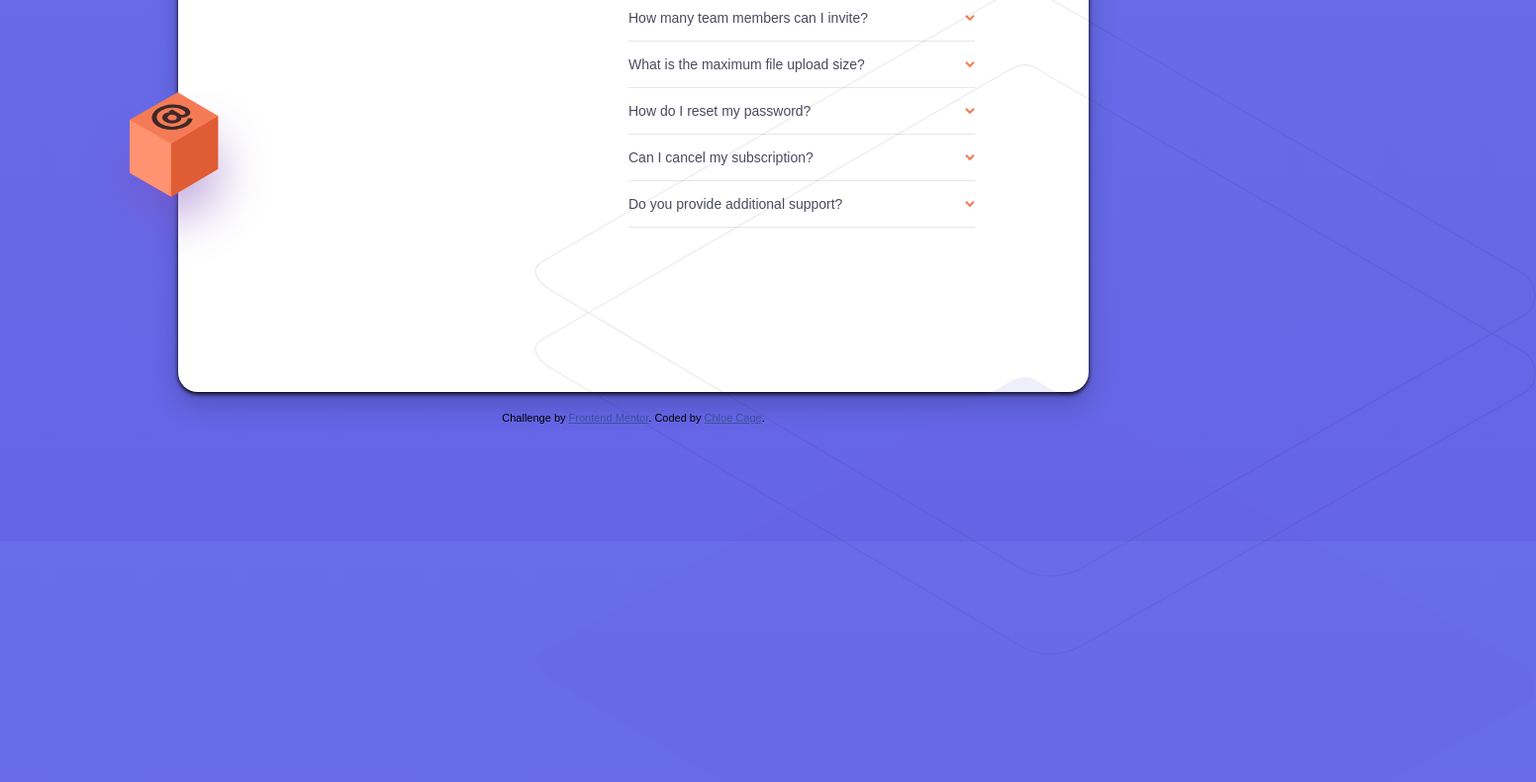
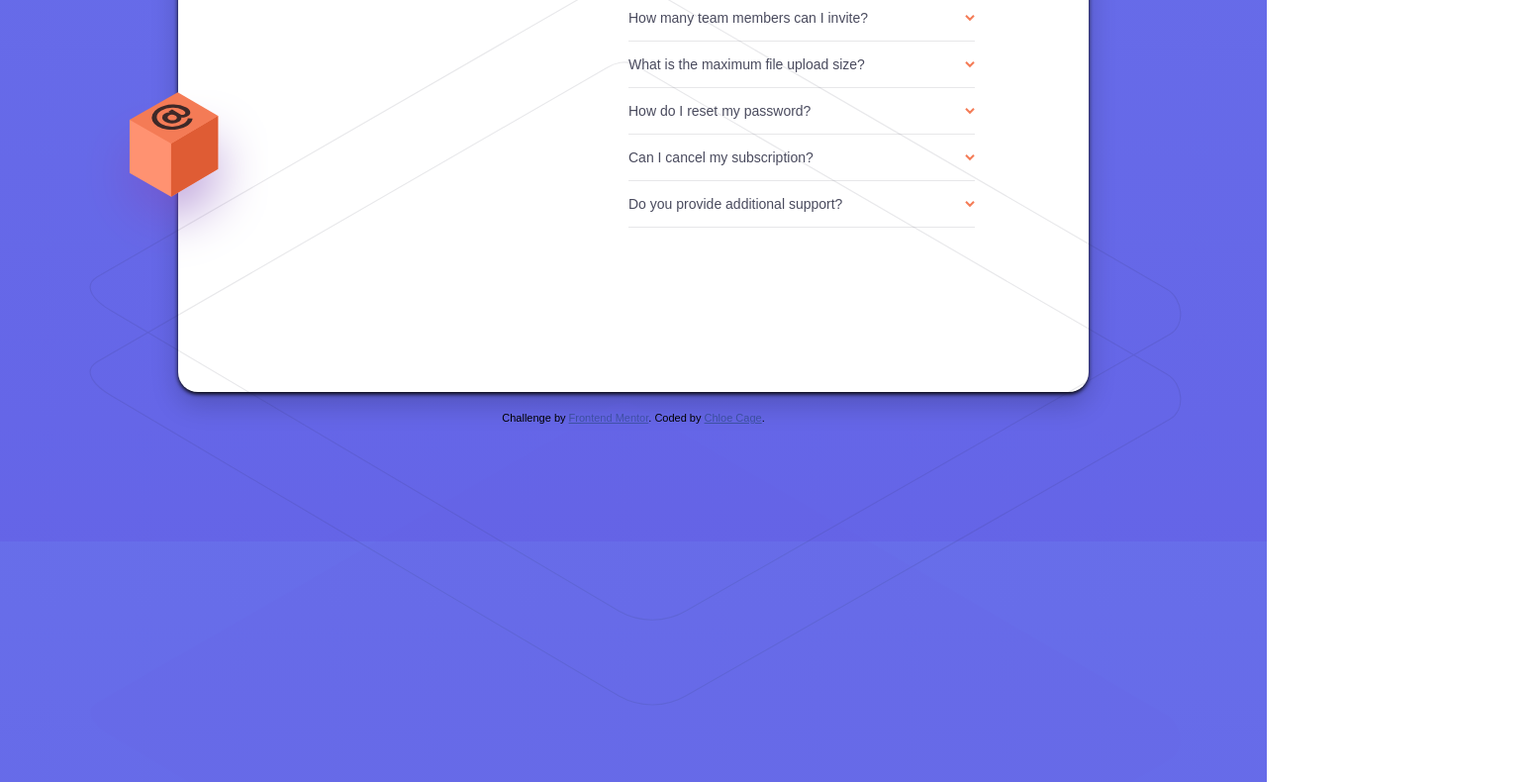
Before and after one commit to ClCage4/FAQ_Accordian_dropdown_project, a plain HTML site: page index.html in a window 1280 px wide. Shown: the part 253-1043 px from the top of the page at 99% size, 1552 px wide, since content can reach past the window. Drawn offline with Linux system fonts and the light colour scheme.

Commit message:
made adjustments

```diff
--- a/styles.CSS
+++ b/styles.CSS
@@ -34,10 +34,11 @@ body {
   display: table-cell;
   vertical-align: middle;
   background: linear-gradient(
-    180deg,
-    hsl(237 75% 66%) 0%,
-    hsl(240 73% 65%) 100%
-  );
+      180deg,
+      hsl(237 75% 66%) 0%,
+      hsl(240 73% 65%) 100%
+    )
+    no-repeat center center fixed;
 }
 section {
   background-color: white;
@@ -80,10 +81,10 @@ article h1 {
 }
 .desktop-image {
   position: absolute;
-  top: 10rem;
-  left: 36rem;
+  top: 9rem;
+  left: -9rem;
   z-index: 1;
-  width: 110%;
+  width: 120%;
 }
 .box-shadow {
   position: absolute;
```
